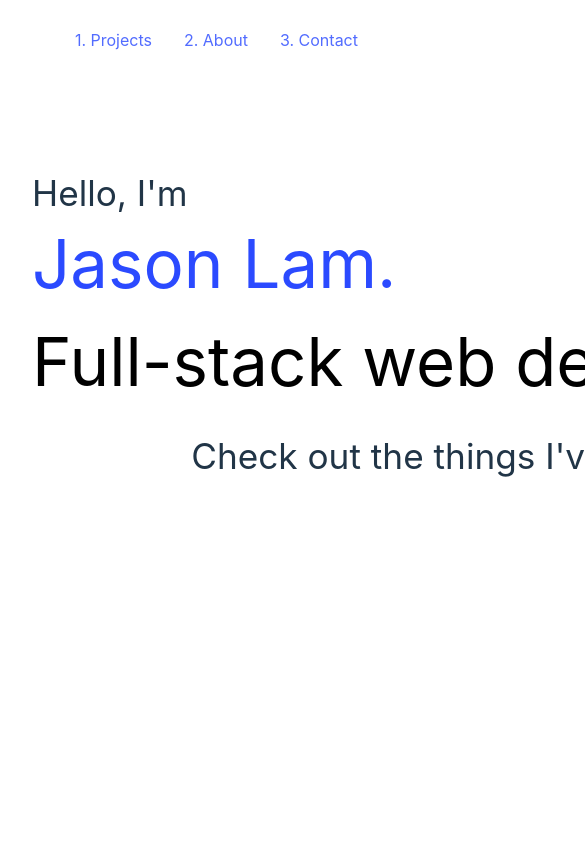
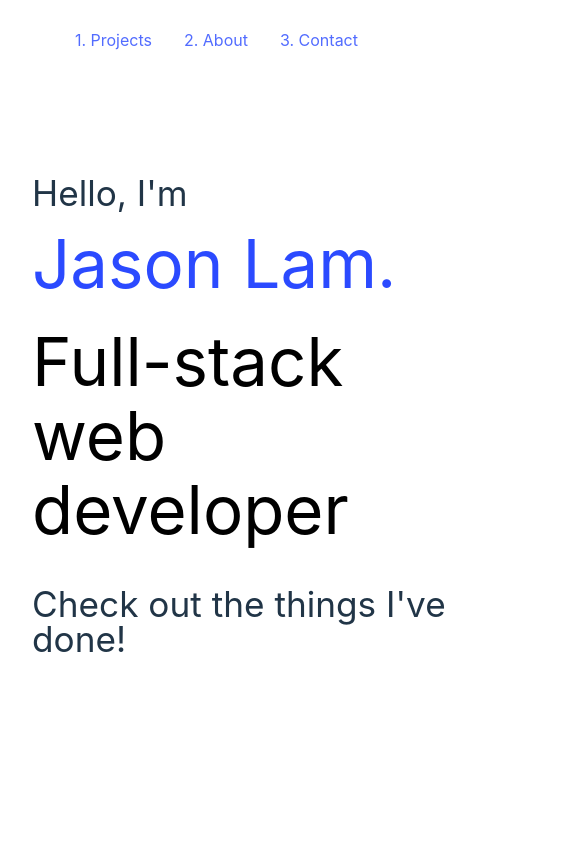
Before and after one commit to jasonHYLam/personal-portfolio-v2, a React (Vite) app: page / in a window 390 px wide. Shown: the top 844 px of the page, 585 px wide, since content can reach past the window. Built offline with nearby package versions, Linux system fonts and the light colour scheme.

Commit message:
Apply mobile breakpoint for App

```diff
--- a/src/App.css
+++ b/src/App.css
@@ -19,3 +19,9 @@
     animation: logo-spin infinite 20s linear;
   }
 }
+
+@media screen and (max-width: 500px) {
+  #root {
+    max-width: 500px;
+  }
+}
```
